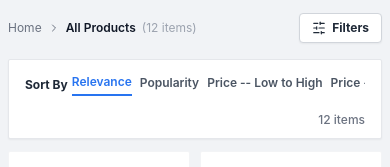
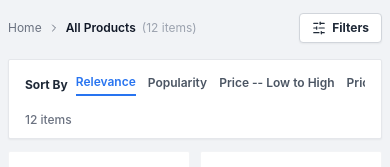
Before and after one commit to RavendraPatel09/E-Commerce-website, a Next.js app: page /search in a window 390 px wide. Shown: the part 160-327 px from the top of the page. Built offline with nearby package versions, Linux system fonts and the light colour scheme.

Commit message:
fix: update item count display for cart and sort bar to handle singular and plural cases

```diff
--- a/src/app/cart/page.tsx
+++ b/src/app/cart/page.tsx
@@ -72,7 +72,7 @@ export default function CartPage() {
         <div className="bg-white border border-gray-200 rounded-sm shadow-sm overflow-hidden">
           <div className="p-4 border-b border-gray-100 flex items-center justify-between">
             <h1 className="text-base font-bold text-gray-900">
-              BharatKart Bag ({totalItems} items)
+              BharatKart Bag ({totalItems} {totalItems === 1 ? "item" : "items"})
             </h1>
           </div>
 
--- a/src/components/cart/PriceDetailsCard.tsx
+++ b/src/components/cart/PriceDetailsCard.tsx
@@ -53,7 +53,7 @@ export function PriceDetailsCard() {
       <div className="p-4 space-y-3.5 text-sm">
         {/* Price row */}
         <div className="flex justify-between">
-          <span className="text-gray-700">Price ({totalItems} items)</span>
+          <span className="text-gray-700">Price ({totalItems} {totalItems === 1 ? "item" : "items"})</span>
           <span className="font-medium">{formatINR(originalTotal)}</span>
         </div>
 
--- a/src/components/product/SortBar.tsx
+++ b/src/components/product/SortBar.tsx
@@ -20,16 +20,16 @@ const SORT_OPTIONS = [
 export function SortBar({ currentSort, onSortChange, totalResults }: SortBarProps) {
   return (
     <div className="bg-white border border-gray-200 rounded-sm px-4 py-2.5 flex flex-col sm:flex-row sm:items-center justify-between gap-3 text-xs mb-3 shadow-sm">
-      <div className="flex items-center gap-1 sm:gap-4 overflow-x-auto scrollbar-none py-1">
+      <div className="flex items-center gap-2 sm:gap-4 overflow-x-auto scrollbar-none py-1 w-full sm:w-auto">
         <span className="font-bold text-gray-800 shrink-0">Sort By</span>
-        <div className="flex items-center gap-2 sm:gap-4">
+        <div className="flex items-center gap-3 sm:gap-4 shrink-0">
           {SORT_OPTIONS.map((opt) => {
             const isActive = currentSort === opt.id;
             return (
               <button
                 key={opt.id}
                 onClick={() => onSortChange(opt.id)}
-                className={`pb-1 font-semibold whitespace-nowrap transition-colors relative ${
+                className={`pb-1 font-semibold whitespace-nowrap transition-colors relative shrink-0 ${
                   isActive
                     ? "text-[#2874f0] font-bold border-b-2 border-[#2874f0]"
                     : "text-gray-600 hover:text-[#2874f0]"
@@ -42,8 +42,8 @@ export function SortBar({ currentSort, onSortChange, totalResults }: SortBarProp
         </div>
       </div>
 
-      <div className="text-gray-500 font-medium shrink-0 text-right">
-        <span>{totalResults} items</span>
+      <div className="text-gray-500 font-medium shrink-0 text-left sm:text-right">
+        <span>{totalResults === 1 ? "1 item" : `${totalResults} items`}</span>
       </div>
     </div>
   );
```
